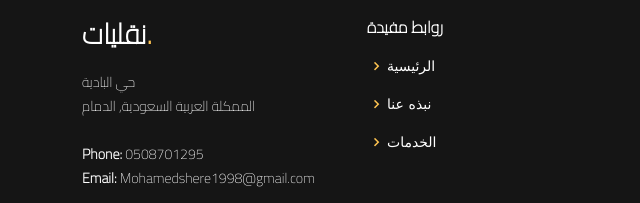
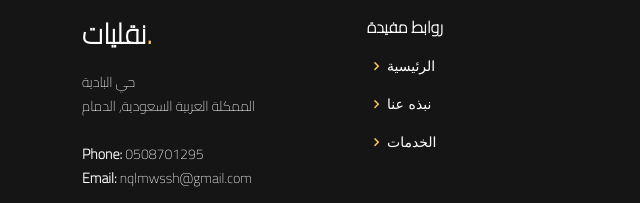
Before and after one commit to HuseinGhazala/Naqliaat, a plain HTML site: page index.html in a window 1280 px wide. Shown: the part 6330-6533 px from the top of the page, 0-640 px from the left. Drawn offline with nearby package versions, Linux system fonts and the light colour scheme; a web font is replaced by a local one.

Commit message:
Update index.html

```diff
--- a/index.html
+++ b/index.html
@@ -819,7 +819,7 @@
                 حي البادية <br>
                 الممكلة العربية السعودية, الدمام<br><br>
                 <strong>Phone:</strong> 0508701295<br>
-                <strong>Email:</strong> Mohamedshere1998@gmail.com<br>
+                <strong>Email:</strong> nqlmwssh@gmail.com<br>
               </p>
               <div class="social-links  mt-3">
                 <!-- <a href="#" class="twitter"><i class="bx bxl-twitter"></i></a> -->
```
